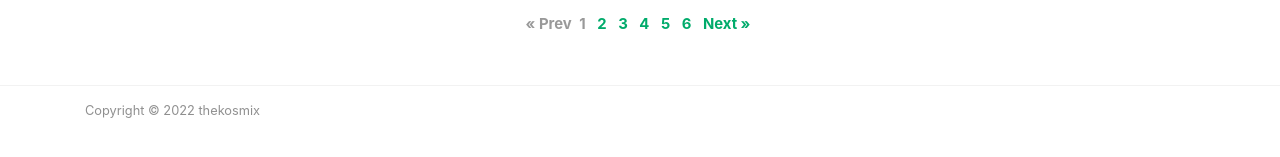
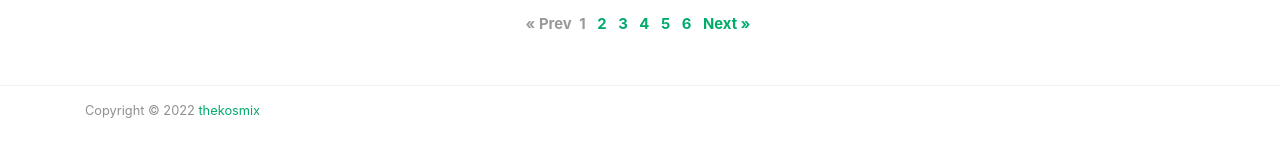
Before and after one commit to thekosmix/thekosmix.com, a Jekyll site: the page built from index.html, in a window 1280 px wide and 900 px high, scrolled down 618 px. Shown: the part 705-862 px from the top of the window. Built offline with Jekyll 4.4.1, drawn with Linux system fonts in a browser that asks for light colours; nearby versions of some CDN libraries; a script that is not in the unit is left out; the list of posts is cut into pages by our own code; some of the changed lines change nothing that is shown.

Commit message:
added folio link

```diff
--- a/_layouts/default.html
+++ b/_layouts/default.html
@@ -13,6 +13,7 @@
 <link rel="stylesheet" href="https://stackpath.bootstrapcdn.com/bootstrap/4.1.3/css/bootstrap.min.css" integrity="sha384-MCw98/SFnGE8fJT3GXwEOngsV7Zt27NXFoaoApmYm81iuXoPkFOJwJ8ERdknLPMO" crossorigin="anonymous">
 
 <link href="{{ site.baseurl }}/assets/css/screen.css" rel="stylesheet">
+<link rel="stylesheet" href="https://maxcdn.bootstrapcdn.com/font-awesome/4.7.0/css/font-awesome.min.css">
 
 <link href="{{ site.baseurl }}/assets/css/main.css" rel="stylesheet">
 <script src="https://cdn.jsdelivr.net/npm/publicalbum@latest/embed-ui.min.js" async></script>
@@ -176,7 +177,7 @@ ga('send', 'pageview');
     <div class="container">
         <div class="row">
             <div class="col-md-6 col-sm-6 text-center text-lg-left">
-                Copyright © {{ site.time | date: "%Y" }} {{ site.name }}
+                Copyright © {{ site.time | date: "%Y" }} <a href="{{site.authors.sid.web}}">{{ site.name }}</a>
             </div>
             <!--
             <div class="col-md-6 col-sm-6 text-center text-lg-right">
```
